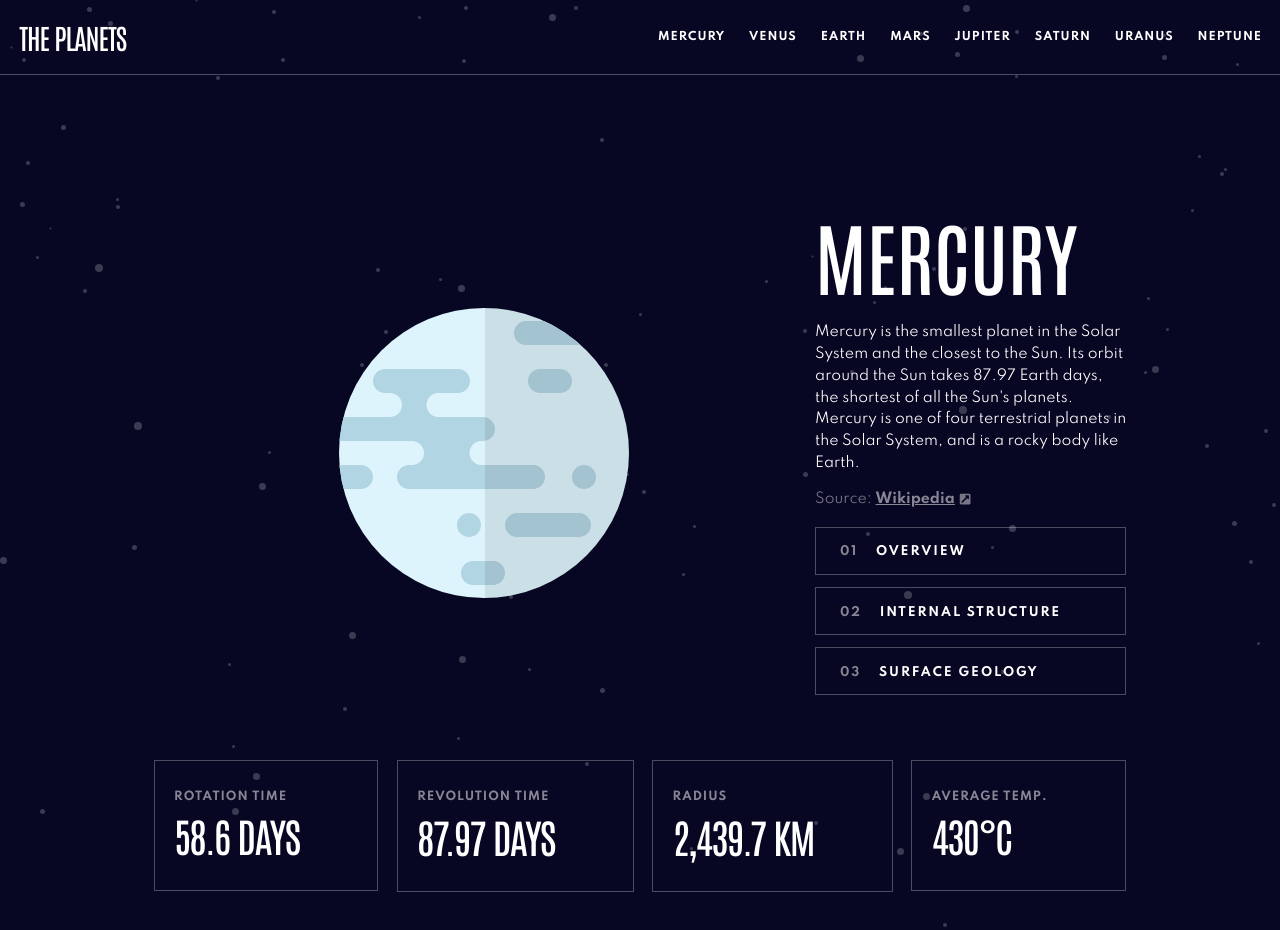
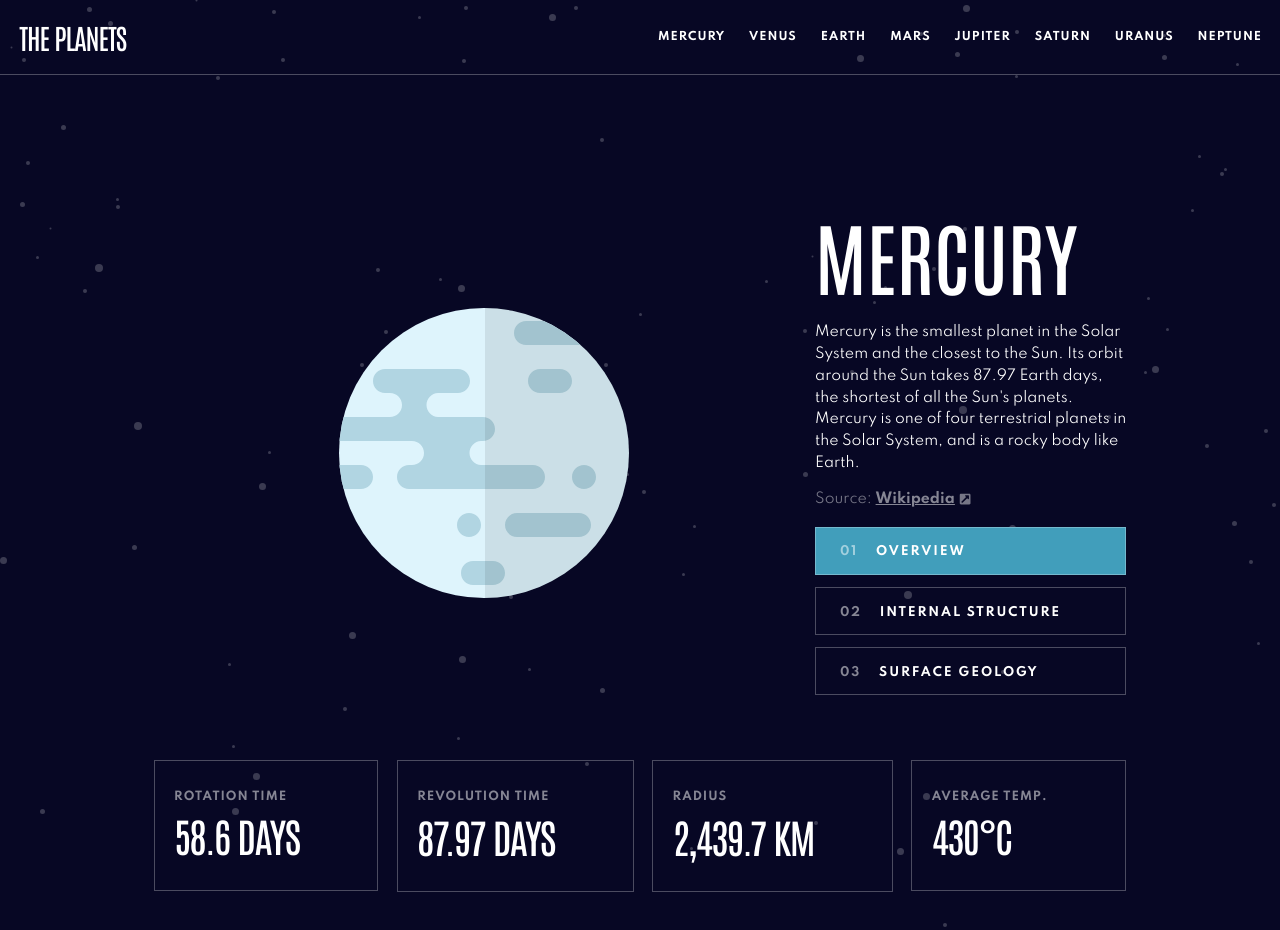
Before and after one commit to demianbara/Planets-fact-site, a React (Create React App) app: page / in a window 1280 px wide. Built offline with nearby package versions, Linux system fonts and the light colour scheme.

Commit message:
logica finalizada

```diff
--- a/src/components/App.jsx
+++ b/src/components/App.jsx
@@ -5,12 +5,25 @@ import json from "../assets/data.json";
 
 export default function App() {
     const [planet, setPlanet] = React.useState("mercury");
+    const [imgType, setImgType] = React.useState("planet");
+    const [option, setOption] = React.useState("overview");
+
     let [planetData] = json.filter(p => p.name.toLowerCase() === planet)
-    console.log(planetData);
+
     return (
         <div>
-            <Header setPlanet={setPlanet} />
-            <Content planetData={planetData} />
+            <Header
+                setPlanet={setPlanet}
+                setImgType={setImgType}
+                setOption={setOption}
+            />
+            <Content
+                planetData={planetData}
+                imgType={imgType}
+                setImgType={setImgType}
+                option={option}
+                setOption={setOption}
+            />
         </div>
     );
 }
--- a/src/components/Content.jsx
+++ b/src/components/Content.jsx
@@ -1,35 +1,27 @@
 import * as React from "react";
 import PlanetDescription from "./PlanetDescription";
+import PlanetFeatures from "./PlanetFeatures";
+import PlanetSvg from "./PlanetSvg";
 
-export default function Content({planetData}) {
-    const [imgType, setImgType] = React.useState('planet')
-    console.log(imgType)
+export default function Content({
+    planetData,
+    imgType,
+    setImgType,
+    option,
+    setOption,
+}) {
     return (
         <main>
             <div className="main-content-row1">
-                <div className="main-planet-img">
-                    <img src={planetData.images[imgType]} />
-                </div>
-                <PlanetDescription planetData={planetData} setImgType={setImgType}/>
+                <PlanetSvg imgType={imgType} planetData={planetData} />
+                <PlanetDescription
+                    planetData={planetData}
+                    setImgType={setImgType}
+                    option={option}
+                    setOption={setOption}
+                />
             </div>
-            <div className="main-content-row2">
-                <div className="rotation-time">
-                    <p>ROTATION TIME</p>
-                    <h2>{planetData.rotation.toUpperCase()}</h2>
-                </div>
-                <div className="revolution-radius">
-                    <p>REVOLUTION TIME</p>
-                    <h2>{planetData.revolution.toUpperCase()}</h2>
-                </div>
-                <div className="revolution-radius">
-                    <p>RADIUS</p>
-                    <h2>{planetData.radius}</h2>
-                </div>
-                <div className="average-temp">
-                    <p>AVERAGE TEMP.</p>
-                    <h2>{planetData.temperature.toUpperCase()}</h2>
-                </div>
-            </div>
+            <PlanetFeatures planetData={planetData} />
         </main>
     );
 }
--- a/src/components/Header.jsx
+++ b/src/components/Header.jsx
@@ -1,10 +1,11 @@
 import * as React from "react";
 
-export default function Header({setPlanet}) {
-
+export default function Header({setPlanet, setImgType, setOption}) {
 
     const handleClick = (e) => {
         setPlanet(e.target.innerText.toLowerCase());
+        setImgType('planet')
+        setOption('overview')
     };
 
     return (
--- a/src/components/PlanetDescription.jsx
+++ b/src/components/PlanetDescription.jsx
@@ -1,13 +1,19 @@
 import * as React from "react";
 import { ReactComponent as ReactArrow } from "../assets/external-link-square-alt-solid.svg";
+import planetColor from "../utils/planetColor";
 
 
-export default function PlanetDescription({ planetData, setImgType }) {
-    const [option, setOption] = React.useState("overview");
 
+export default function PlanetDescription({ planetData, setImgType, option, setOption }) {
+    // const [option, setOption] = React.useState("overview");
+    console.log(planetData)
     const handleClick = (e) => {
-        setOption(e.target.value);
+        const {value, name} = e.target;
+        setOption(value);
+        setImgType(name);
     };
+
+    let hexa = planetColor(planetData.name.toLowerCase())
 
     return (
         <div className="main-planet-description">
@@ -19,14 +25,35 @@ export default function PlanetDescription({ planetData, setImgType }) {
                 <ReactArrow className="react-arrow" />
             </p>
             <div className="buttons-planet-unique">
-                <button onClick={handleClick} value="overview">
+                <button
+                    style={{
+                        backgroundColor: option === "overview" ? hexa : null,
+                    }}
+                    onClick={handleClick}
+                    name="planet"
+                    value="overview"
+                >
                     <span>01</span>
                     OVERVIEW
                 </button>
-                <button onClick={handleClick} value="structure">
+                <button
+                    style={{
+                        backgroundColor: option === "structure" ? hexa : null,
+                    }}
+                    onClick={handleClick}
+                    name="internal"
+                    value="structure"
+                >
                     <span>02</span>INTERNAL STRUCTURE
                 </button>
-                <button onClick={handleClick} value="geology">
+                <button
+                    style={{
+                        backgroundColor: option === "geology" ? hexa : null,
+                    }}
+                    onClick={handleClick}
+                    name="geology"
+                    value="geology"
+                >
                     <span>03</span>SURFACE GEOLOGY
                 </button>
             </div>
--- /dev/null
+++ b/src/components/PlanetFeatures.jsx
@@ -0,0 +1,24 @@
+import * as React from 'react'
+
+export default ({planetData}) => {
+    return (
+        <div className="main-content-row2">
+            <div className="rotation-time">
+                <p>ROTATION TIME</p>
+                <h2>{planetData.rotation.toUpperCase()}</h2>
+            </div>
+            <div className="revolution-radius">
+                <p>REVOLUTION TIME</p>
+                <h2>{planetData.revolution.toUpperCase()}</h2>
+            </div>
+            <div className="revolution-radius">
+                <p>RADIUS</p>
+                <h2>{planetData.radius}</h2>
+            </div>
+            <div className="average-temp">
+                <p>AVERAGE TEMP.</p>
+                <h2>{planetData.temperature.toUpperCase()}</h2>
+            </div>
+        </div>
+    );
+}
--- /dev/null
+++ b/src/components/PlanetSvg.jsx
@@ -0,0 +1,14 @@
+import * as React from "react";
+
+export default ({imgType, planetData}) => {
+    return imgType === "geology" ? (
+        <div className="main-planet-img">
+            <img className="planet" src={planetData.images["planet"]} />
+            <img className="geology" src={planetData.images[imgType]} />
+        </div>
+    ) : (
+        <div className="main-planet-img">
+            <img src={planetData.images[imgType]} />
+        </div>
+    );
+};
--- a/src/index.css
+++ b/src/index.css
@@ -1,4 +1,4 @@
-@import url('https://fonts.googleapis.com/css2?family=Antonio:wght@500&family=Spartan:wght@400;700&display=swap');
+@import url("https://fonts.googleapis.com/css2?family=Antonio:wght@500&family=Spartan:wght@400;700&display=swap");
 
 * {
     box-sizing: border-box;
@@ -6,13 +6,13 @@
 }
 
 #root {
-    min-height: 100vh;
-    max-width: 100vw;
+    max-height: 100%;
+    max-width: 100%;
 }
 
 body {
     background-color: #070724;
-    font-family: 'Antonio','Spartan', sans-serif;
+    font-family: "Antonio", "Spartan", sans-serif;
     background-image: url(/src/assets/background-stars.svg);
 }
 
@@ -32,7 +32,7 @@ header {
 
 .header-child1 > h2 {
     margin: 3% 3%;
-    color: #FFFFFF;
+    color: #ffffff;
     font-size: 1.75em;
     font-weight: 500;
     letter-spacing: -1.05px;
@@ -45,12 +45,11 @@ header {
     width: 50%;
 }
 
-
 .header-child2 > button {
     background-color: transparent;
-    font-family: 'Spartan', sans-serif;
+    font-family: "Spartan", sans-serif;
     font-weight: 700;
-    color: #FFFFFF;
+    color: #ffffff;
     font-size: 0.6875em;
     letter-spacing: 1px;
     border: none;
@@ -63,36 +62,40 @@ header {
     height: 100%;
 }
 
+.buttons-planet-mercury:focus {
+    background-color: #419ebb;
+}
+
 .btn-mercury:hover {
-    border-top: solid #419EBB
+    border-top: solid #419ebb;
 }
 
 .btn-venus:hover {
-    border-top: solid #EDA249
+    border-top: solid #eda249;
 }
 
 .btn-earth:hover {
-    border-top: solid #6D2ED5
+    border-top: solid #6d2ed5;
 }
 
 .btn-mars:hover {
-    border-top: solid #D14C32
+    border-top: solid #d14c32;
 }
 
 .btn-jupiter:hover {
-    border-top: solid #D83A34
+    border-top: solid #d83a34;
 }
 
 .btn-saturn:hover {
-    border-top: solid #CD5120
+    border-top: solid #cd5120;
 }
 
 .btn-uranus:hover {
-    border-top: solid #1EC1A2
+    border-top: solid #1ec1a2;
 }
 
 .btn-neptune:hover {
-    border-top: solid #2D68F0
+    border-top: solid #2d68f0;
 }
 
 main {
@@ -107,9 +110,9 @@ main {
 
 .main-content-row1 {
     display: flex;
-    height: 30%;
+    height: 40%;
     width: auto;
-    justify-content: space-around;
+    justify-content: space-between;
 }
 
 .main-planet-description {
@@ -134,16 +137,15 @@ main {
 }
 
 .main-planet-description > h1 {
-    font-family: 'Antonio', sans-serif;
+    font-family: "Antonio", sans-serif;
     font-weight: 500;
-    color: #FFFFFF;
+    color: #ffffff;
     font-size: 5em;
-
 }
 
 .overview-content {
-    font-family: 'Spartan', sans-serif;
-    color: #FFFFFF;
+    font-family: "Spartan", sans-serif;
+    color: #ffffff;
     font-size: 0.875em;
     line-height: 1.5625em;
     margin: 5% 0%;
@@ -151,7 +153,7 @@ main {
 
 .overview-source {
     margin-bottom: 4%;
-    font-family: 'Spartan', sans-serif;
+    font-family: "Spartan", sans-serif;
     font-weight: 400;
     font-size: 0.875em;
     color: #ffffff73;
@@ -168,23 +170,22 @@ main {
     height: 4em;
     margin: 2% 0%;
     padding-top: 1.5%;
-    color: #FFFFFF;
+    color: #ffffff;
     text-align: start;
-    font-family: 'Spartan', sans-serif;
+    font-family: "Spartan", sans-serif;
     font-weight: 700;
     font-size: 0.75em;
     letter-spacing: 0.15625em;
 }
 
 .buttons-planet-unique > button:hover {
-    background-color: #38384F;
+    background-color: #38384f;
     cursor: pointer;
 }
 
 .buttons-planet-unique span {
     margin: 0% 6%;
     color: #ffffff83;
-
 }
 
 .react-arrow {
@@ -209,18 +210,26 @@ main {
 }
 
 .main-content-row2 p {
-    font-family: 'Spartan', sans-serif;
+    font-family: "Spartan", sans-serif;
     font-weight: 700;
-    font-size:  0.7125em;
+    font-size: 0.7125em;
     color: #ffffff83;
     letter-spacing: 1px;
     margin-bottom: 4%;
 }
 
 .main-content-row2 h2 {
-    font-family: 'Antonio', sans-serif;
+    font-family: "Antonio", sans-serif;
     font-weight: 500;
     font-size: 2.5em;
-    color: #FFFFFF;
+    color: #ffffff;
     letter-spacing: -1.5px;
 }
+
+
+.geology {
+    position: absolute;
+    height: 18%;
+    margin-top: 4%;
+    align-self: flex-end;
+}
--- /dev/null
+++ b/src/utils/planetColor.js
@@ -0,0 +1,22 @@
+const planetColor = (planetName) => {
+    switch (planetName) {
+        case "mercury":
+            return "#419ebb";
+        case "venus":
+            return "#eda249";
+        case "earth":
+            return "#6d2ed5";
+        case "mars":
+            return "#d14c32";
+        case "jupiter":
+            return "#d83a34";
+        case "saturn":
+            return "#cd5120";
+        case "uranus":
+            return "#1ec1a2";
+        case "neptune":
+            return "#2d68f0";
+    }
+};
+
+export default planetColor;
```
Also changed, not shown: src/components/PlanetsSvg.jsx (deleted, +0 -14 lines).
